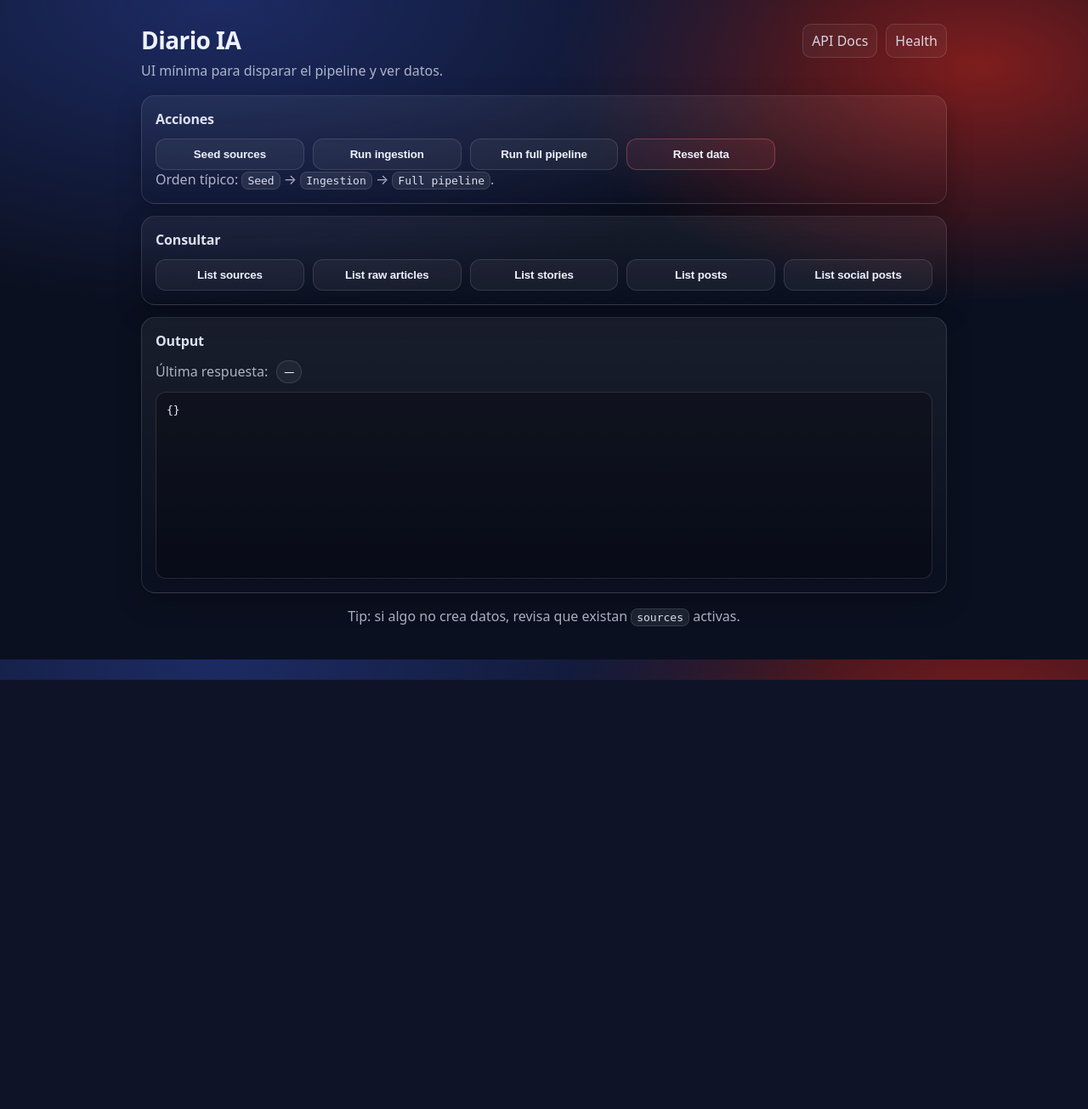
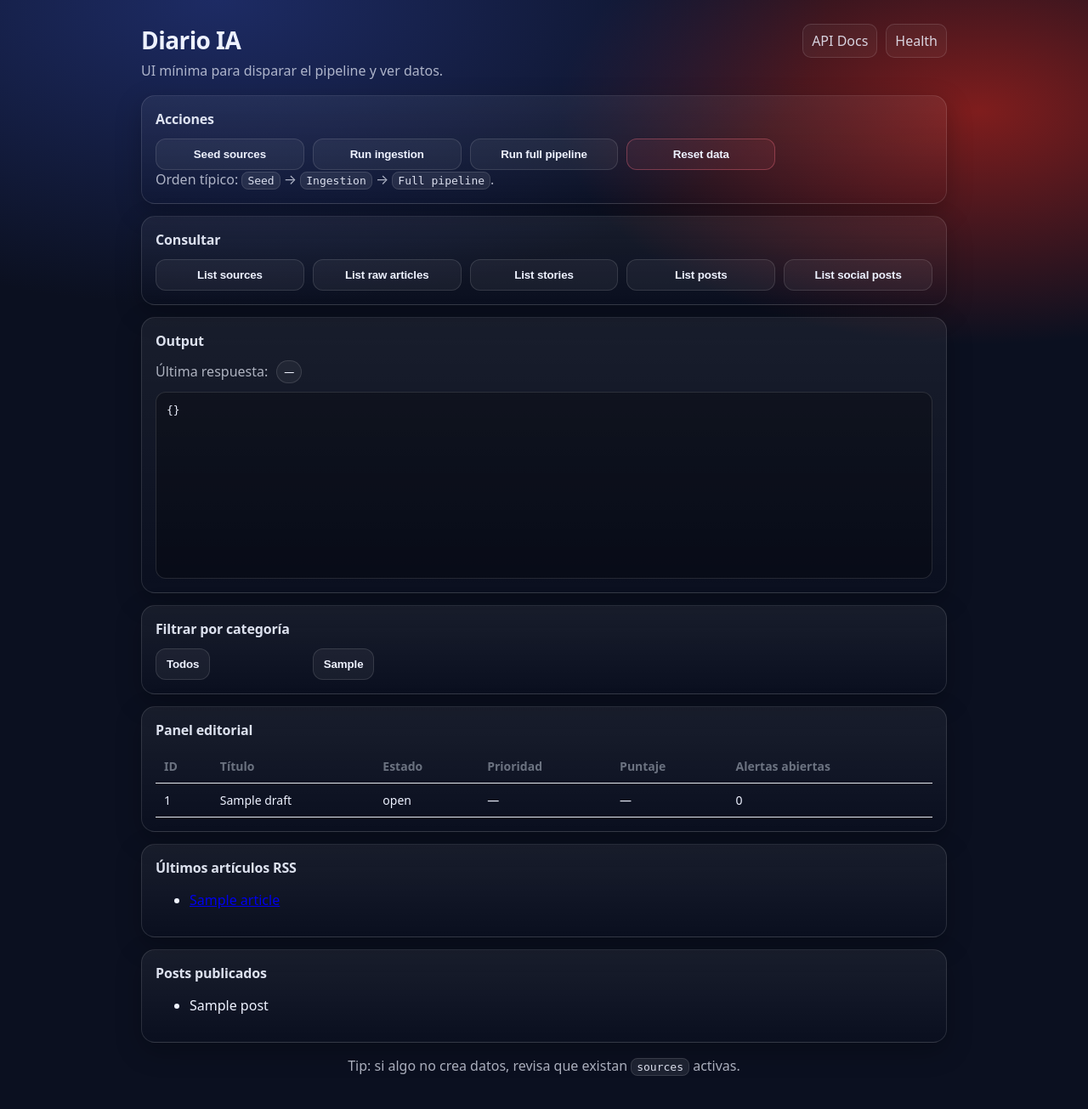
Before and after one commit to andrew-xs/diario-ia, a FastAPI app: page /ui in a window 1280 px wide. Shown: the whole page at 85% size. Before the commit the page ends 800 px from the top, so only its background shows below. Run offline with FastAPI, Linux system fonts and the light colour scheme; tables that the repository leaves empty hold one stand-in row (values such as "Sample post").

Commit message:
feat: add editorial dashboard to UI

```diff
--- a/app/static/style.css
+++ b/app/static/style.css
@@ -170,3 +170,30 @@
   margin-top: 16px;
   text-align: center;
 }
+
+.table-wrap {
+  overflow-x: auto;
+}
+
+table {
+  width: 100%;
+  border-collapse: collapse;
+  font-size: 14px;
+}
+
+th,
+td {
+  padding: 10px;
+  border-bottom: 1px solid #e5e7eb;
+  text-align: left;
+  vertical-align: top;
+}
+
+th {
+  color: #6b7280;
+  font-weight: 600;
+}
+
+td:nth-child(2) {
+  max-width: 420px;
+}
--- a/app/templates/index.html
+++ b/app/templates/index.html
@@ -52,10 +52,83 @@
         <pre id="out" class="out">{}</pre>
       </section>
 
-      <footer class="footer">
-        <span class="muted">Tip: si algo no crea datos, revisa que existan <code>sources</code> activas.</span>
-      </footer>
+      <section class="card">
+        <h2>Filtrar por categoría</h2>
+        <div class="grid">
+          <a href="/ui"><button>Todos</button></a>
+
+          {% for c in categories %}
+            <a href="/ui?category={{ c }}">
+              <button {% if c == selected_category %}style="background:#444;color:white"{% endif %}>
+                {{ c }}
+              </button>
+            </a>
+          {% endfor %}
+        </div>
+      </section>
+
+      <section class="card">
+  <h2>Panel editorial</h2>
+
+  {% if drafts %}
+    <div class="table-wrap">
+      <table>
+        <thead>
+          <tr>
+            <th>ID</th>
+            <th>Título</th>
+            <th>Estado</th>
+            <th>Prioridad</th>
+            <th>Puntaje</th>
+            <th>Alertas abiertas</th>
+          </tr>
+        </thead>
+        <tbody>
+          {% for d in drafts %}
+            <tr>
+              <td>{{ d.id }}</td>
+              <td>{{ d.title }}</td>
+              <td>{{ d.status }}</td>
+              <td>{{ d.priority }}</td>
+              <td>{{ d.score }}</td>
+              <td>{{ d.open_alerts }}</td>
+            </tr>
+          {% endfor %}
+        </tbody>
+      </table>
     </div>
+  {% else %}
+    <p class="muted">No hay drafts editoriales todavía.</p>
+  {% endif %}
+</section>
+
+      <section class="card">
+        <h2>Últimos artículos RSS</h2>
+        <ul>
+          {% for a in articles %}
+            <li>
+              <a href="{{ a.url }}" target="_blank">{{ a.title }}</a>
+            </li>
+          {% else %}
+            <li>No hay artículos</li>
+          {% endfor %}
+        </ul>
+      </section>
+
+      <section class="card">
+        <h2>Posts publicados</h2>
+        <ul>
+          {% for p in posts %}
+            <li>{{ p.title }}</li>
+          {% else %}
+            <li>No hay posts</li>
+          {% endfor %}
+        </ul>
+      </section>
+          <footer class="footer">
+            <span class="muted">Tip: si algo no crea datos, revisa que existan <code>sources</code> activas.</span>
+          </footer>
+        </div>
 
     <script>
       const out = document.getElementById("out");
```
Also changed, not shown: app/routes/ui.py (+78 -2 lines).
